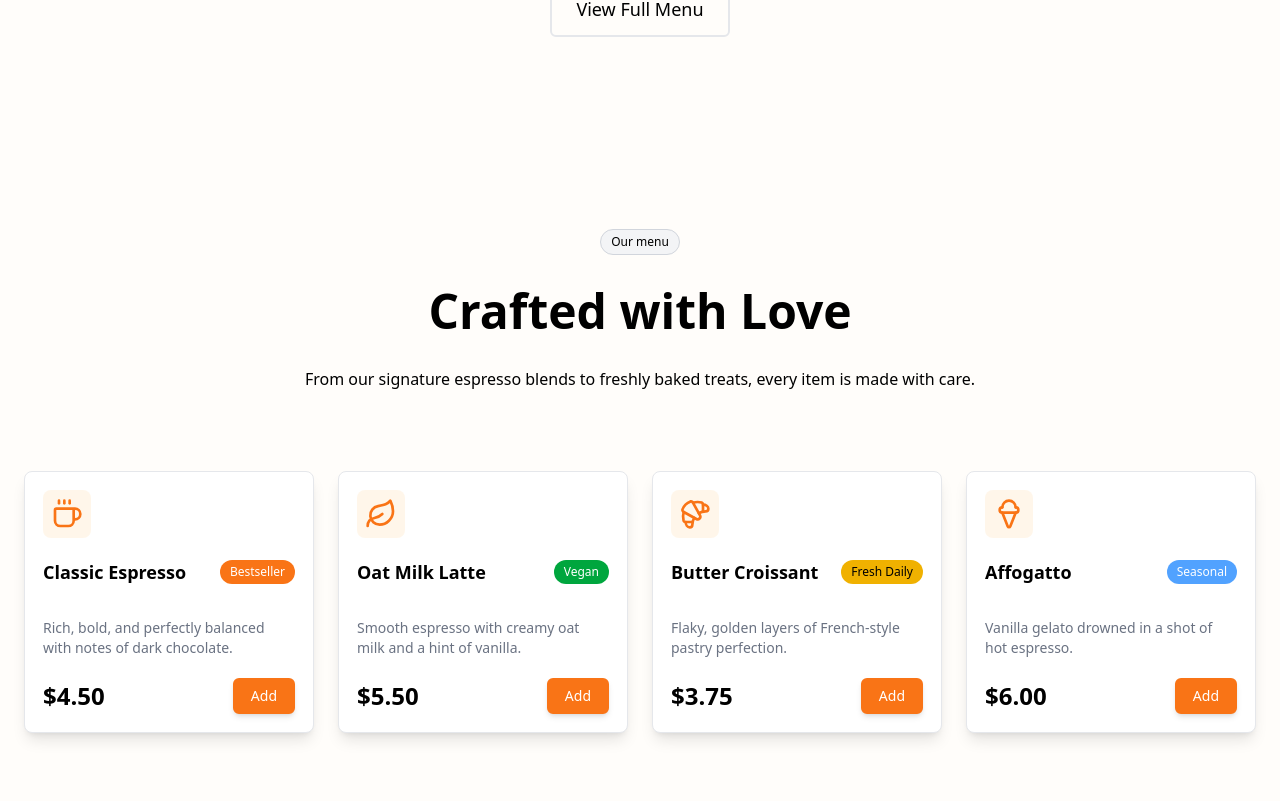
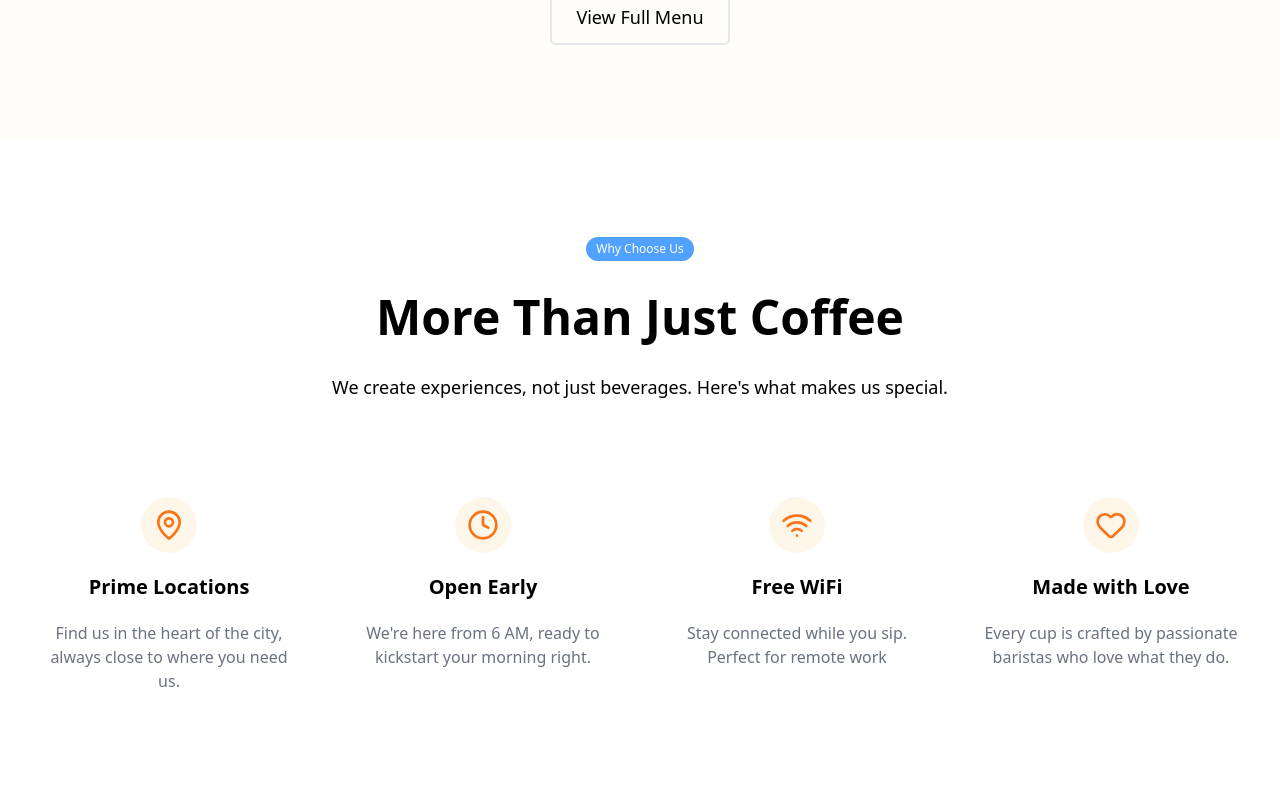
Before and after one commit to LWojtek/vue-3-practive, a Vue app: page / in a window 1280 px wide. Shown: the part 1499-2300 px from the top of the page. Built offline with nearby package versions, Linux system fonts and the light colour scheme.

Commit message:
feat: create CardInfo component and add new Info section

```diff
--- a/src/App.vue
+++ b/src/App.vue
@@ -3,8 +3,8 @@
   <Hero />
 
   <SectionMenu />
-  <SectionMenu />
-  <SectionMenu />
+
+  <SectionInfo />
 </template>
 
 <script setup>
@@ -12,6 +12,7 @@ import Header from "./components/Header.vue";
 import Hero from "./components/Hero.vue";
 
 import SectionMenu from "./components/SectionMenu.vue";
+import SectionInfo from "./components/SectionInfo.vue";
 </script>
 
 <style scoped></style>
--- a/src/components/Card.vue
+++ b/src/components/Card.vue
@@ -3,7 +3,7 @@
     class="flex flex-col items-start gap-2 p-4.5 rounded-lg transition shadow-lg hover:shadow-sm bg-white border border-gray-200"
   >
     <div
-      class="flex items-center justify-center p-2 rounded-lg bg-pumpkin-100/50"
+      class="flex items-center justify-center p-3 rounded-lg bg-pumpkin-100/50"
     >
       <!-- Dynamicznie przekazany component ikony-->
       <component :is="icon" class="size-8 text-pumpkin-500" />
--- /dev/null
+++ b/src/components/CardInfo.vue
@@ -0,0 +1,26 @@
+<template>
+  <div class="flex flex-col gap-2 p-4">
+    <div
+      class="flex items-center justify-center p-3 rounded-full bg-pumpkin-100/50 mx-auto"
+    >
+      <component :is="icon" class="size-8 text-pumpkin-500" />
+    </div>
+
+    <h3 class="text-xl font-semibold my-3 text-center">
+      {{ title }}
+    </h3>
+
+    <p class="text-base text-gray-500">
+      {{ desc }}
+    </p>
+  </div>
+</template>
+<script setup>
+defineProps({
+  icon: {
+    type: Object,
+  },
+  title: String,
+  desc: String,
+});
+</script>
--- /dev/null
+++ b/src/components/SectionInfo.vue
@@ -0,0 +1,53 @@
+<template>
+  <section class="bg-white/75 py-24">
+    <div
+      class="max-w-7xl text-center px-2 sm:px-4 lg:px-6 mx-auto flex justify-center items-center"
+    >
+      <div class="flex flex-col items-center gap-8 flex-grow">
+        <Badge label="Why Choose Us" class="bg-blue-400 text-white" />
+        <h2 class="text-5xl font-bold">More Than Just Coffee</h2>
+        <p class="text-lg">
+          We create experiences, not just beverages. Here's what makes us
+          special.
+        </p>
+
+        <div
+          class="grid grid-cols-1 md:grid-cols-2 lg:grid-cols-4 gap-6 w-full my-12"
+        >
+          <card-info
+            :icon="IconMapPin"
+            title="Prime Locations"
+            desc="Find us in the heart of the city, always close to where you need us."
+          >
+          </card-info>
+          <card-info
+            :icon="IconClock"
+            title="Open Early"
+            desc="We're here from 6 AM, ready to kickstart your morning right."
+          >
+          </card-info>
+          <card-info
+            :icon="IconWifi"
+            title="Free WiFi"
+            desc="Stay connected while you sip. Perfect for remote work"
+          >
+          </card-info>
+          <card-info
+            :icon="IconHeart"
+            title="Made with Love"
+            desc="Every cup is crafted by passionate baristas who love what they do."
+          >
+          </card-info>
+        </div>
+      </div>
+    </div>
+  </section>
+</template>
+<script setup>
+import Badge from "./Badge.vue";
+import IconMapPin from "./IconMapPin.vue";
+import IconClock from "./IconClock.vue";
+import IconWifi from "./IconWifi.vue";
+import IconHeart from "./IconHeart.vue";
+import CardInfo from "./CardInfo.vue";
+</script>
```
